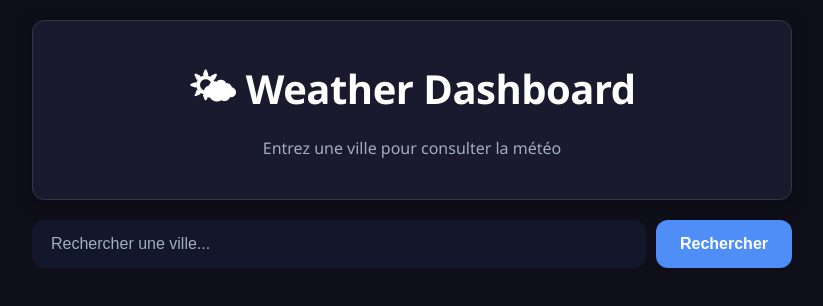
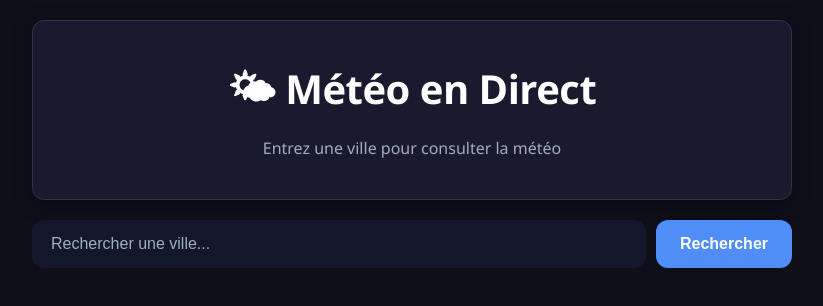
Before and after one commit to kilecos/Weather-dashboard, a React (Vite) app: page / in a window 1280 px wide. Shown: the top 306 px of the page, without its empty margins (228-1051 px from the left). Built offline with nearby package versions, Linux system fonts and the light colour scheme.

Commit message:
feat(ui): modification titre affiché sur l'appli

```diff
--- a/src/App.jsx
+++ b/src/App.jsx
@@ -48,7 +48,7 @@ function App() {
     <div className={styles.appContainer} style={{backgroundImage: meteo ? `url('${getWeatherInfo(meteo?.weathercode).background}')` : 'none'}}>
       <div className={styles.app}>
         <Header
-          title="Weather Dashboard"
+          title="Météo en Direct"
           subtitle="Entrez une ville pour consulter la météo"
         />
         <main className={styles.mainContent}>
```
